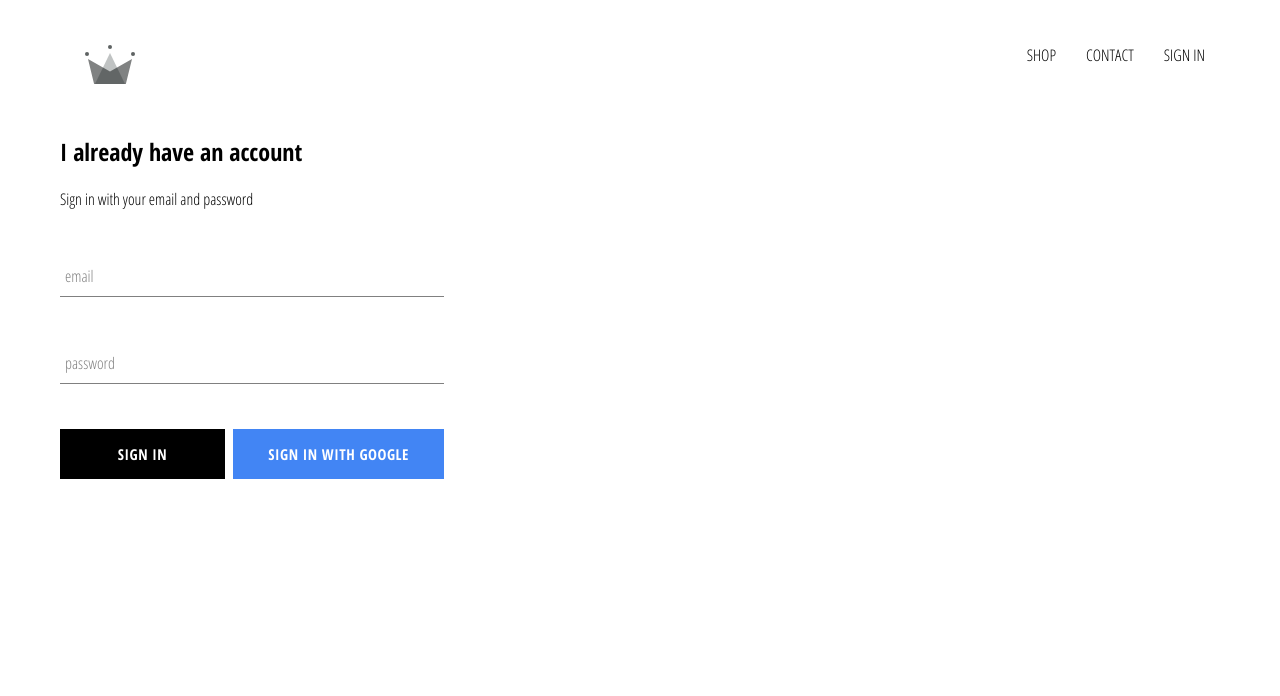
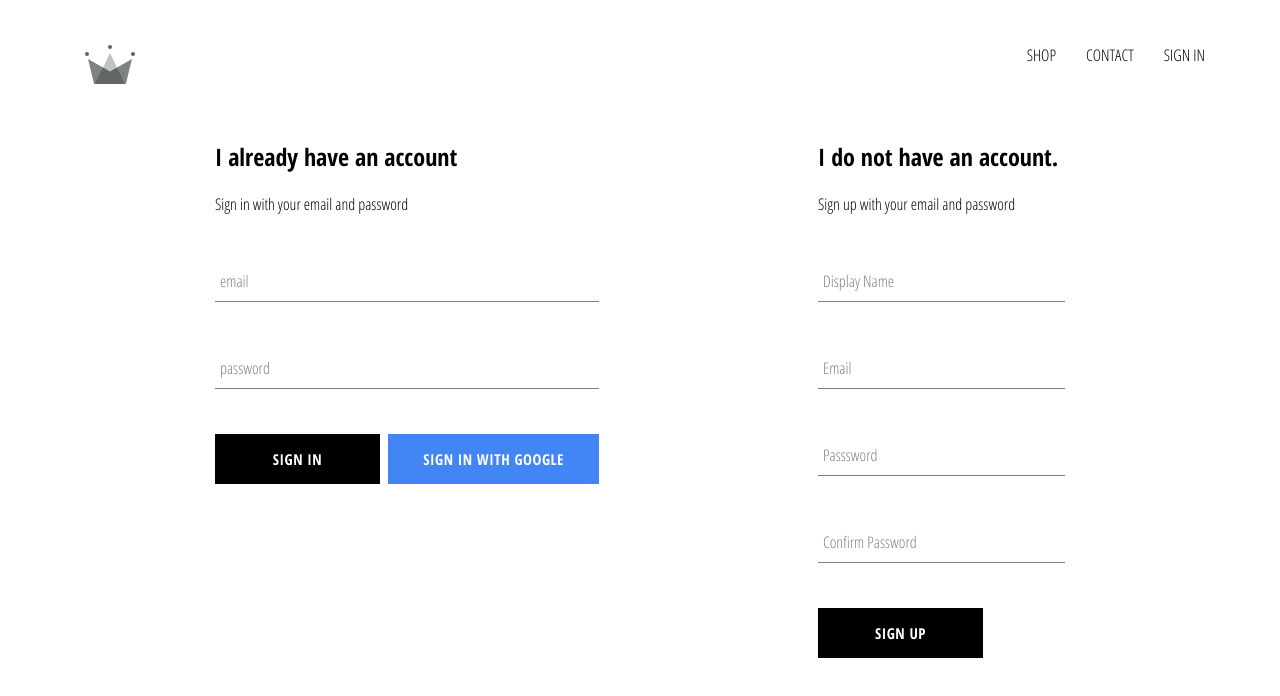
Before and after one commit to SamedYalnizz/react-webstore, a React (Create React App) app: page /signin in a window 1280 px wide. Shown: the top 696 px of the page. Built offline with nearby package versions, Linux system fonts and the light colour scheme; no server answers.

Commit message:
added ability to store authenticated users to firebase database

```diff
--- a/src/App.js
+++ b/src/App.js
@@ -6,7 +6,7 @@
 
 import Header from './components/header/header.component';
 
-import { auth } from './firebase/firebase.utils';
+import { auth, createUserProfileDocument } from './firebase/firebase.utils';
 
 
 import {Switch, Route} from 'react-router-dom';
@@ -24,9 +24,19 @@
   unsubscribeFromAuth = null;
 
   componentDidMount(){
-    this.unsubscribeFromAuth = auth.onAuthStateChanged(user => {
-      this.setState({currentUser: user});
-      console.log(user);
+    this.unsubscribeFromAuth = auth.onAuthStateChanged(async userAuth => {
+      if(userAuth){
+        const userRef = await createUserProfileDocument(userAuth);
+        userRef.onSnapshot(snapShot => {
+          this.setState({
+            currentUser: {
+              id: snapShot.id,
+              ...snapShot.data(),
+            }
+          }, () => {console.log(this.state)})
+        });
+      }
+      this.setState({currentUser: userAuth})
     });
   }
 
--- /dev/null
+++ b/src/components/sign-up/sign-up.component.jsx
@@ -0,0 +1,103 @@
+import React from 'react';
+
+import FormInput from '../form-input/form-input.component';
+import CustomButton from '../custom-button/custom-button.component';
+
+import {auth, createUserProfileDocument} from '../../firebase/firebase.utils';
+
+import './sign-up.style.scss';
+
+
+class SignUp extends React.Component{
+    constructor(){
+        super();
+        this.state = {
+            displayName: '',
+            email: '',
+            password: '',
+            confirmPassword: '',
+        }
+    }
+
+    handleSubmit = async event => {
+        event.preventDefault();
+
+        const {displayName, email, password, confirmPassword} = this.state;
+        if(password !== confirmPassword){
+            alert('passwords do not match');
+            return;
+        }
+        try{
+            const {user} = await auth.createUserWithEmailAndPassword(email, password);
+
+            await createUserProfileDocument(user, {displayName});
+
+            // clear form
+            this.setState({
+                displayName: '',
+                email: '',
+                password: '',
+                confirmPassword: '',
+            })
+
+        } catch(error){
+            console.log('error', error);
+        }
+    }
+
+    handleChange = event => {
+        const {name, value} = event.target;
+        this.setState({
+            [name]: value
+        })
+    }
+
+    render(){
+        const {displayName, email, password, confirmPassword} = this.state;
+        return (
+            <div className="sign-up">
+                <h2>I do not have an account.</h2>
+                <span>Sign up with your email and password</span>
+                <form className="sign-up-form" onSubmit={this.handleSubmit}>
+                    <FormInput
+                    type="text"
+                    name="displayName"
+                    value={displayName}
+                    onChange={this.handleChange}
+                    label='Display Name'
+                    required
+                    />
+                    <FormInput
+                    type="email"
+                    name="email"
+                    value={email}
+                    onChange={this.handleChange}
+                    label='Email'
+                    required
+                    />
+                    <FormInput
+                    type="password"
+                    name="password"
+                    value={password}
+                    onChange={this.handleChange}
+                    label='Passsword'
+                    required
+                    />
+                    <FormInput
+                    type="password"
+                    name="confirmPassword"
+                    value={confirmPassword}
+                    onChange={this.handleChange}
+                    label='Confirm Password'
+                    required
+                    />
+                    <CustomButton type="submit">Sign Up</CustomButton>
+
+                </form>
+
+            </div>
+        )
+    }
+}
+
+export default SignUp;
--- a/src/firebase/firebase.utils.js
+++ b/src/firebase/firebase.utils.js
@@ -13,6 +13,31 @@
         appId: "1:88458999712:web:76f806c478a4d9703d96c5"
 }
 
+export const createUserProfileDocument = async (userAuth, additionalData) => {
+        if(!userAuth) return;
+
+        const userRef = firestore.doc(`users/${userAuth.uid}`);
+        const snapShot = await userRef.get();
+
+        if(!snapShot.exists) {
+                const {displayName, email} = userAuth;
+                const createdAt = new Date();
+
+                try{
+                        await userRef.set({
+                                displayName,
+                                email,
+                                createdAt,
+                                ...additionalData
+                        })
+                } catch(error){
+                        console.log("error creating user", error.message);
+                }
+        }
+        return userRef;
+
+}
+
 firebase.initializeApp(config);
 export const auth = firebase.auth();
 export const firestore = firebase.firestore();
--- a/src/pages/sign-in-and-sign-up/sign-in-and-sign-up.component.jsx
+++ b/src/pages/sign-in-and-sign-up/sign-in-and-sign-up.component.jsx
@@ -1,12 +1,15 @@
 import React from 'react';
 
 import SignIn from '../../components/sign-in/sign-in.component';
+import SignUp from '../../components/sign-up/sign-up.component';
+
 
 import './sign-in-and-sign-up.style.scss';
 
 const SignInAndSignUpPage = () => (
     <div className="sign-in-and-sign-up">
         <SignIn />
+        <SignUp />
     </div>
 )
 
--- a/src/pages/sign-in-and-sign-up/sign-in-and-sign-up.style.scss
+++ b/src/pages/sign-in-and-sign-up/sign-in-and-sign-up.style.scss
@@ -0,0 +1,6 @@
+.sign-in-and-sign-up{
+    width: 850px;
+    display: flex;
+    justify-content: space-between;
+    margin: 30px auto;
+}
```
Also changed, not shown: src/firebase/test.js (added, +7 -0 lines), src/components/sign-up/sign-up.style.scss (added).
